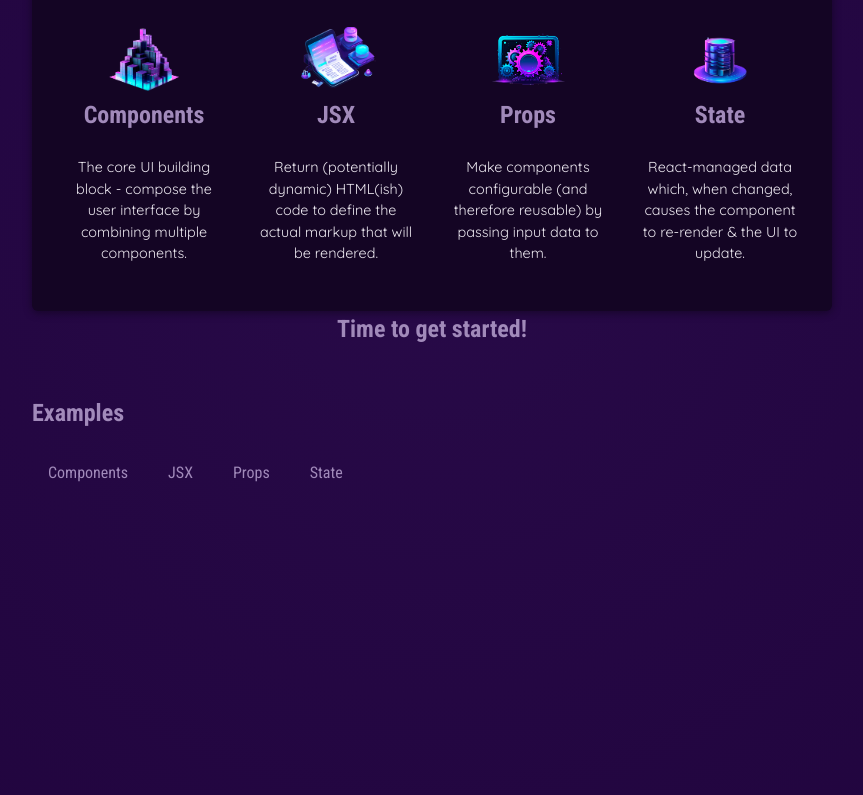
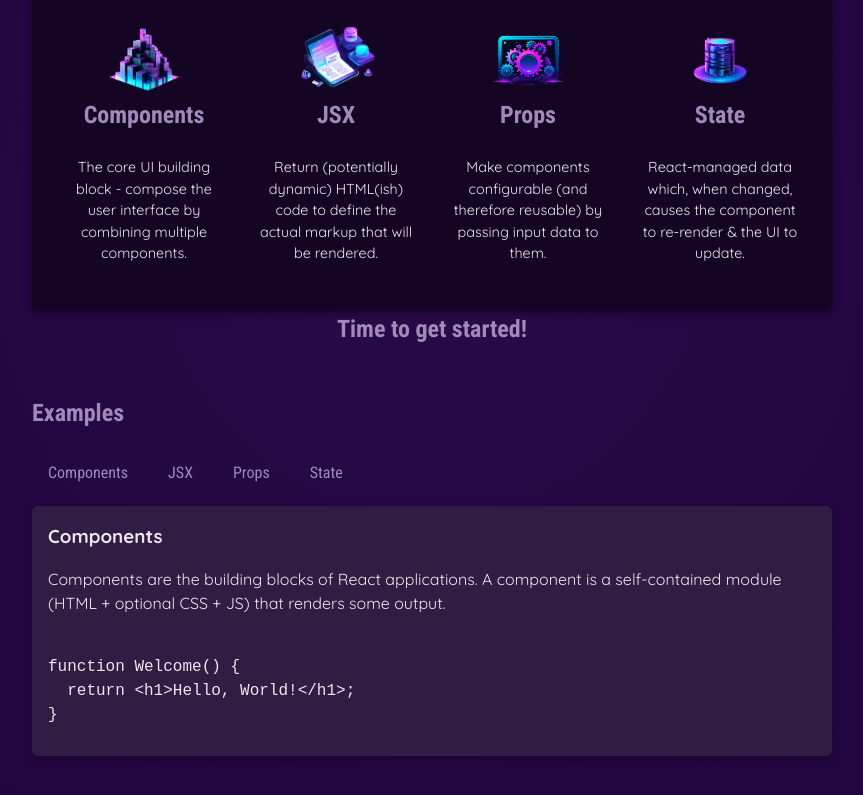
Before and after one commit to mikeldevv/React-starting-project, a React (Vite) app: page / in a window 1280 px wide. Shown: the part 397-1192 px from the top of the page, without its empty margins (208-1071 px from the left). Built offline with nearby package versions, Linux system fonts and the light colour scheme.

Commit message:
working with react state

```diff
--- a/src/App.jsx
+++ b/src/App.jsx
@@ -1,9 +1,16 @@
-import { CORE_CONCEPTS } from "./data";
+import { useState } from "react";
+import { CORE_CONCEPTS, EXAMPLES } from "./data";
 import Header from "./components/Header/Header";
 import CoreConcept from "./components/CoreConcept";
 import TabButton from "./components/TabButton";
 
 function App() {
+  const [selectedTopic, setSelectedTopic] = useState("components");
+
+  function handleSelect(selectedButton) {
+    setSelectedTopic(selectedButton);
+    console.log(selectedTopic);
+  }
   return (
     <div>
       <Header />
@@ -18,14 +25,23 @@
           </ul>
         </section>
         <h2>Time to get started!</h2>
-        <section id= "examples">
+        <section id="examples">
           <h2>Examples</h2>
           <menu>
-            <TabButton>Components</TabButton>
-            <TabButton>JSX</TabButton>
-            <TabButton>Props</TabButton>
-            <TabButton>State</TabButton>
+            <TabButton onSelect={() => handleSelect("components")}>
+              Components
+            </TabButton>
+            <TabButton onSelect={() => handleSelect("jsx")}>JSX</TabButton>
+            <TabButton onSelect={() => handleSelect("props")}>Props</TabButton>
+            <TabButton onSelect={() => handleSelect("state")}>State</TabButton>
           </menu>
+          <div id="tab-content">
+            <h3>{EXAMPLES[selectedTopic].title}</h3>
+            <p>{EXAMPLES[selectedTopic].description}</p>
+            <pre>
+              <code>{EXAMPLES[selectedTopic].code}</code>
+            </pre>
+          </div>
         </section>
       </main>
     </div>
--- a/src/components/TabButton.jsx
+++ b/src/components/TabButton.jsx
@@ -1,4 +1,8 @@
 
-export default function TabButton(props) {
-  return <button>{props.children}</button>;
+export default function TabButton({children, onSelect}) {
+  return (
+    <li>
+       <button onClick={onSelect}>{children}</button>
+    </li>
+  )
 }
--- a/src/data.js
+++ b/src/data.js
@@ -30,3 +30,54 @@
       'React-managed data which, when changed, causes the component to re-render & the UI to update.',
   },
 ];
+
+export const EXAMPLES = {
+  components: {
+    title: 'Components',
+    description:
+      'Components are the building blocks of React applications. A component is a self-contained module (HTML + optional CSS + JS) that renders some output.',
+    code: `
+function Welcome() {
+  return <h1>Hello, World!</h1>;
+}`,
+  },
+  jsx: {
+    title: 'JSX',
+    description:
+      'JSX is a syntax extension to JavaScript. It is similar to a template language, but it has full power of JavaScript (e.g., it may output dynamic content).',
+    code: `
+<div>
+  <h1>Welcome {userName}</h1>
+  <p>Time to learn React!</p>
+</div>`,
+  },
+  props: {
+    title: 'Props',
+    description:
+      'Components accept arbitrary inputs called props. They are like function arguments.',
+    code: `
+function Welcome(props) {
+  return <h1>Hello, {props.name}</h1>;
+}`,
+  },
+  state: {
+    title: 'State',
+    description:
+      'State allows React components to change their output over time in response to user actions, network responses, and anything else.',
+    code: `
+function Counter() {
+  const [isVisible, setIsVisible] = useState(false);
+
+  function handleClick() {
+    setIsVisible(true);
+  }
+
+  return (
+    <div>
+      <button onClick={handleClick}>Show Details</button>
+      {isVisible && <p>Amazing details!</p>}
+    </div>
+  );
+}`,
+  },
+};
```
